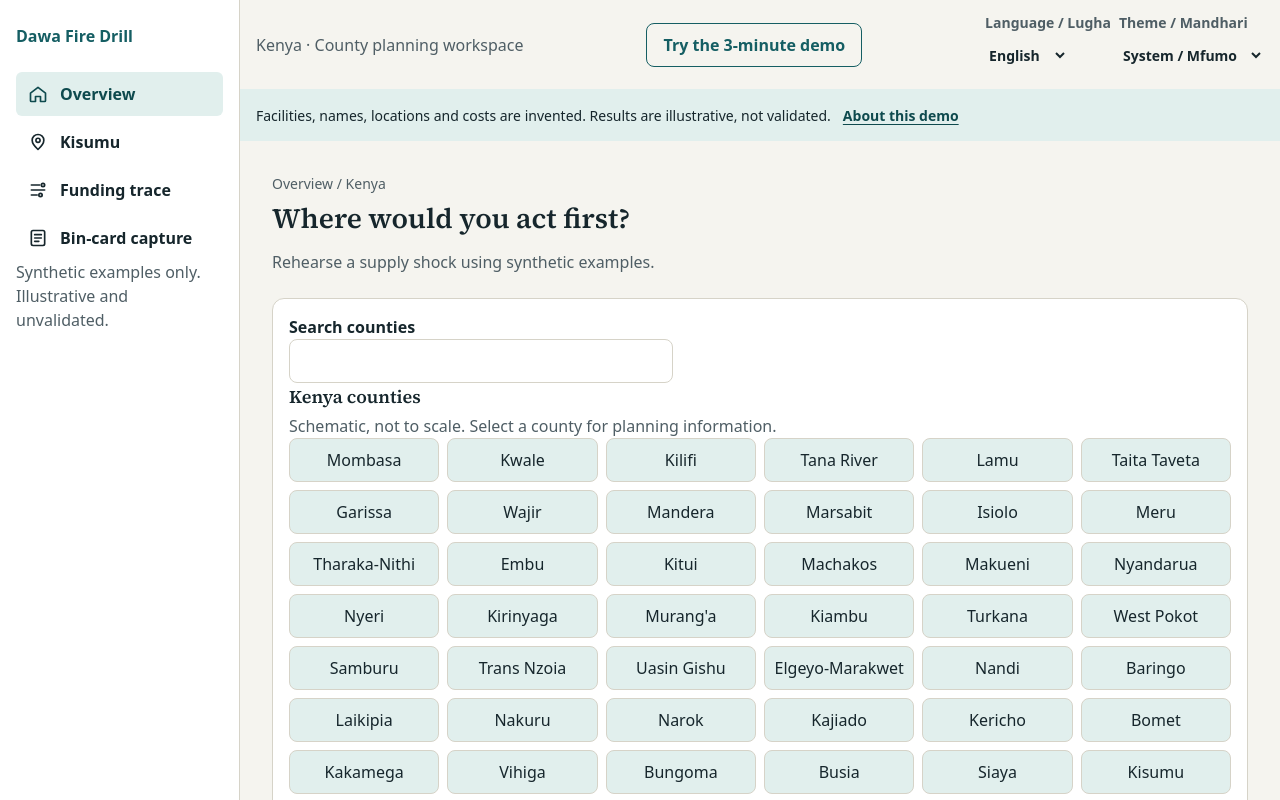
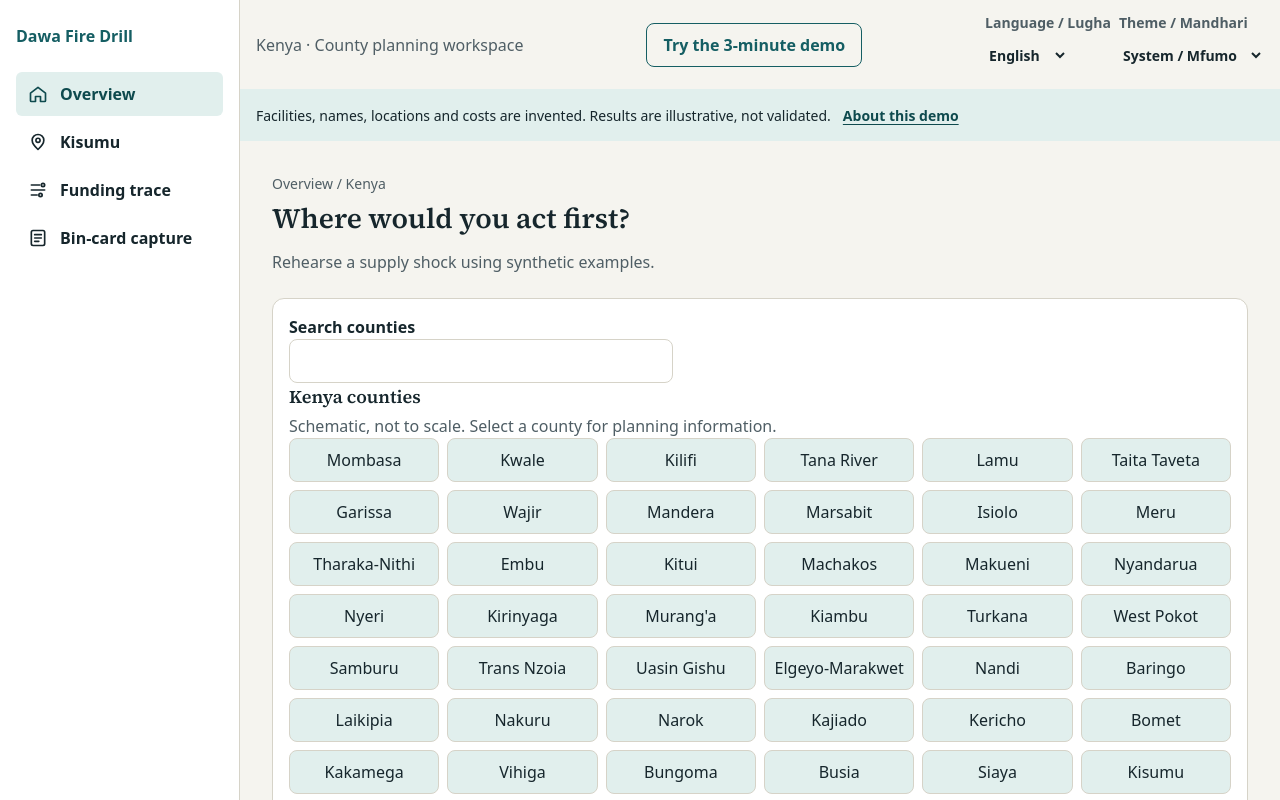
Before and after one commit to Elijah-cod/Dawa-Fire-Drill, a Next.js app in the folder apps/web/: page / in a window 1280 px wide. Shown: the top 800 px of the page. Built offline with nearby package versions, Linux system fonts and the light colour scheme.

Commit message:
fix: drop the repeated synthetic note from the sidebar

```diff
--- a/apps/web/src/app/globals.css
+++ b/apps/web/src/app/globals.css
@@ -159,9 +159,6 @@ select {
   border-bottom: 1px solid var(--border);
   padding: 1rem;
 }
-.sidebar p {
-  display: none;
-}
 .brand {
   font-weight: 800;
   text-decoration: none;
@@ -1508,9 +1505,6 @@ input {
     background: var(--primary-soft);
     color: var(--primary-strong);
     text-decoration: none;
-  }
-  .sidebar p {
-    display: block;
   }
   main {
     padding: 2rem;
--- a/apps/web/src/components/app-shell.tsx
+++ b/apps/web/src/components/app-shell.tsx
@@ -19,7 +19,6 @@ export function AppShell({ children }: { children: ReactNode }) {
             Dawa Fire Drill
           </a>
           <PrimaryNav label={t("navPrimary")} />
-          <p>{t("syntheticNote")}</p>
         </aside>
         <div className="workspace">
           <header className="topbar">
```
